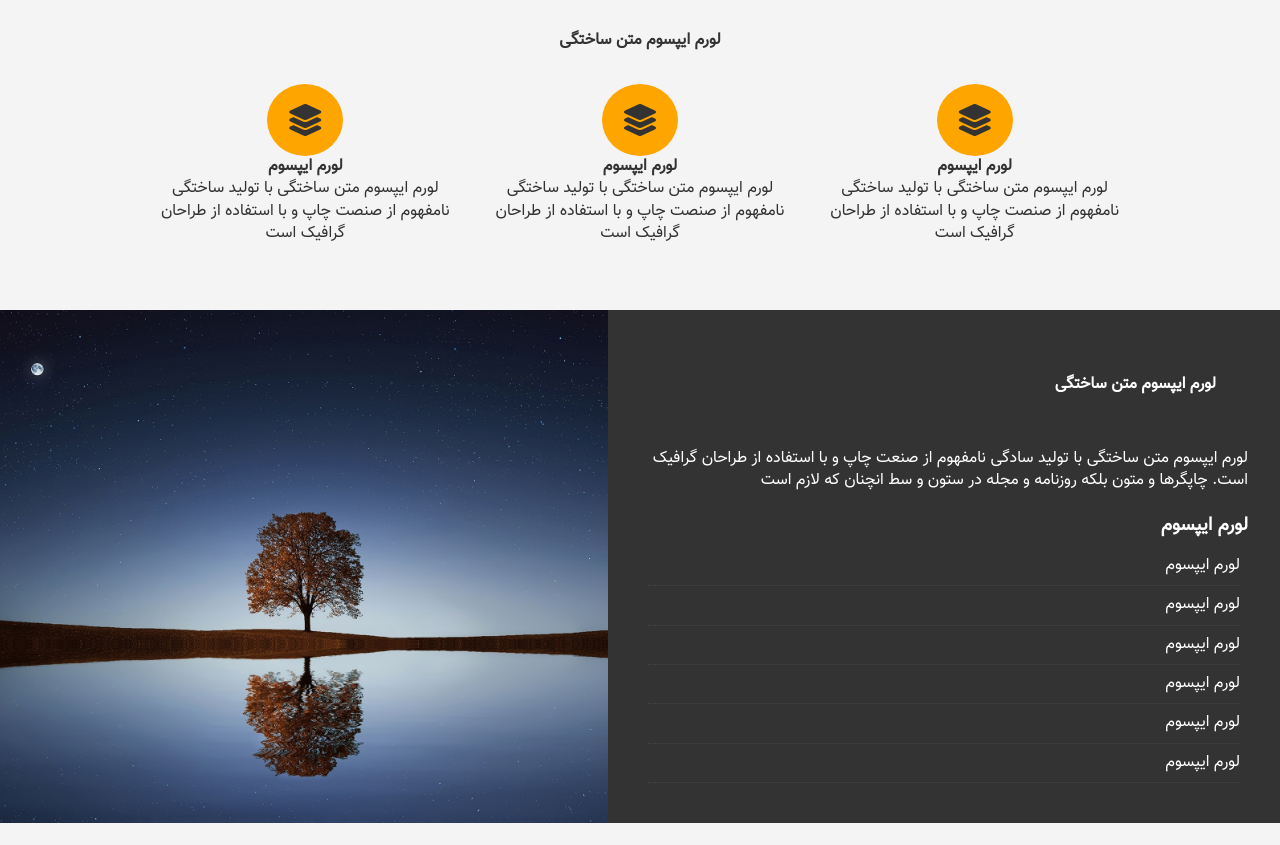
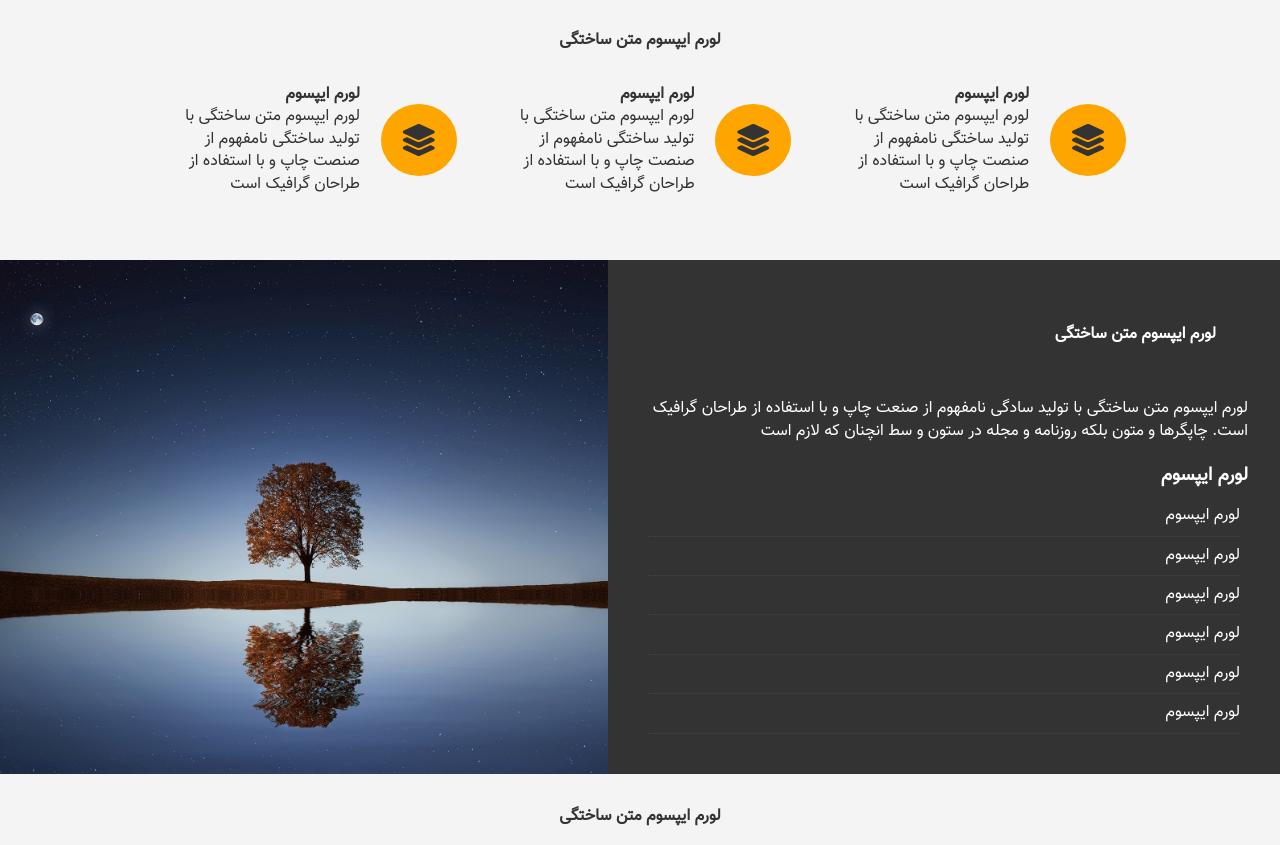
Before and after one commit to hosseinabdollahzadeh/html-css-flexbox, a plain HTML site: page index.html in a window 1280 px wide. Shown: the part 868-1713 px from the top of the page. Drawn offline with Linux system fonts and the light colour scheme.

Commit message:
responsive for widescreen devices

```diff
--- /dev/null
+++ b/css/widescreen.css
@@ -0,0 +1,10 @@
+#section1 .items .item {
+    display: flex;
+    flex-direction: row-reverse;
+    text-align: right;
+}
+
+#section1 .items .item i {
+    align-self: center;
+    margin-left: 1.3rem;
+}
--- a/index.html
+++ b/index.html
@@ -11,8 +11,8 @@
           integrity="sha512-iecdLmaskl7CVkqkXNQ/ZH/XLlvWZOJyj7Yy7tcenmpD1ypASozpmT/E0iPtmFIB46ZmdtAc9eNBvH0H/ZpiBw=="
           crossorigin="anonymous" referrerpolicy="no-referrer"/>
     <link rel="stylesheet" href="css/style.css"/>
-    <link rel="stylesheet" media="screen and (max-with:678px)" href="css/mobile.css"/>
-    <link rel="stylesheet" media="screen and (min-with:1100px)" href="css/widescreen.css"/>
+    <link rel="stylesheet" media="screen and (max-width:678px)" href="css/mobile.css"/>
+    <link rel="stylesheet" media="screen and (min-width:1100px)" href="css/widescreen.css"/>
     <title>Flex Site</title>
 </head>
 <body>
```
